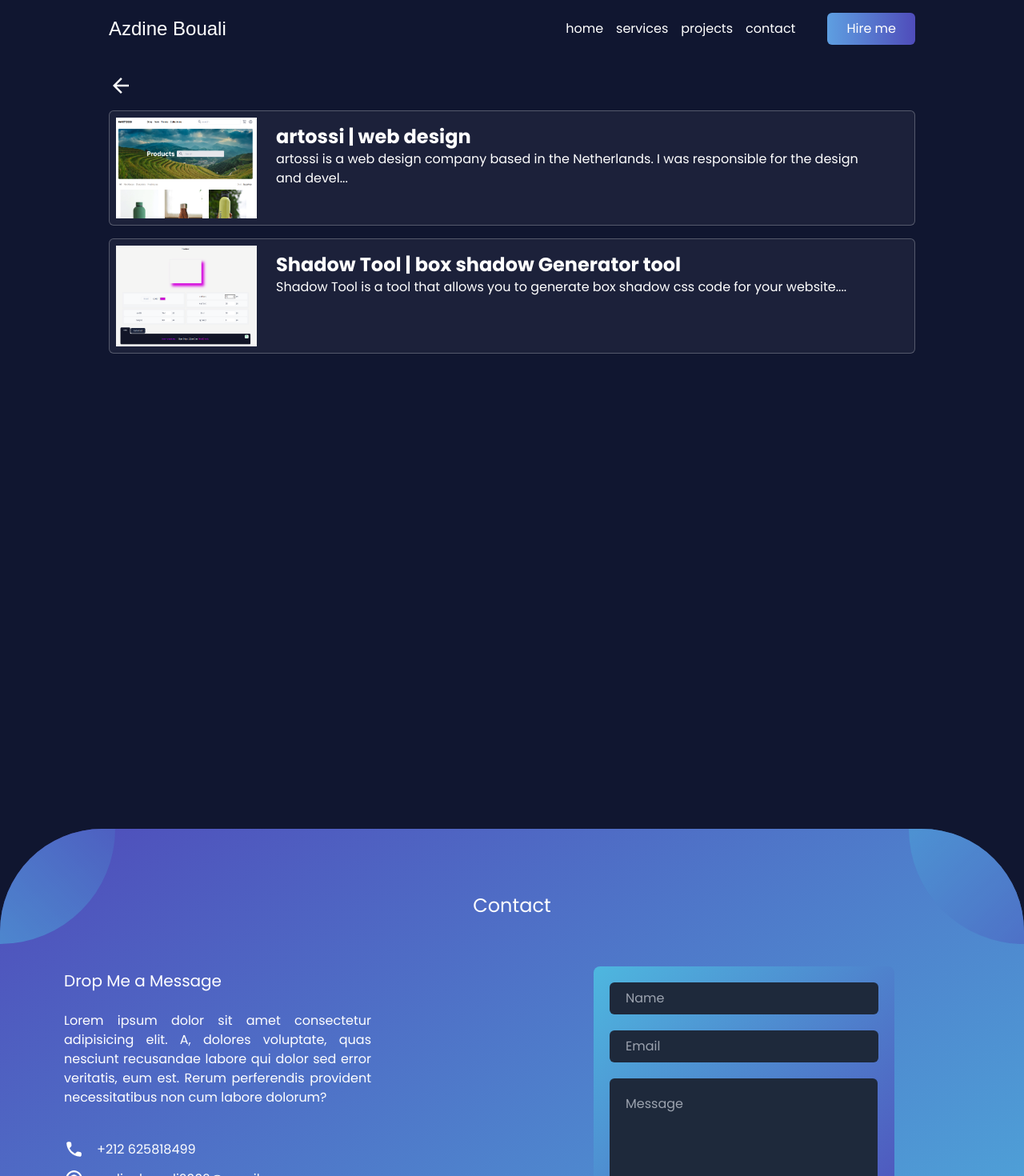
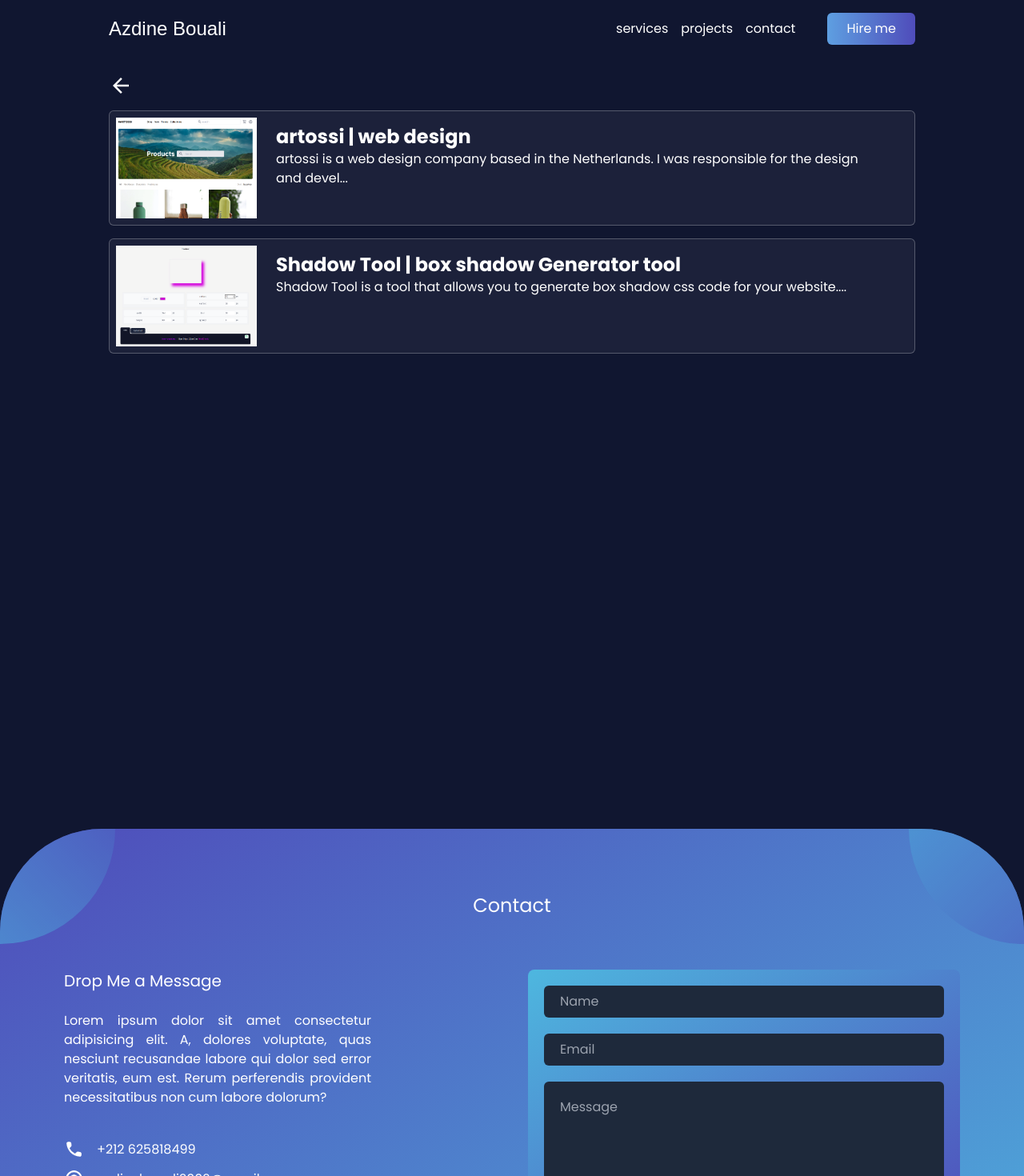
Before and after one commit to azdinexx/azdine-bouali-portfolio, a Next.js app: page /projects in a window 1280 px wide. Shown: the top 1470 px of the page at 80% size. Built offline with nearby package versions, Linux system fonts and the light colour scheme; a web font is replaced by a local one.

Commit message:
header links

```diff
--- a/src/app/page.tsx
+++ b/src/app/page.tsx
@@ -15,7 +15,9 @@ export default function Home() {
         <Hero />
         <AboutMe />
         <Portfolio />
-        <Services />
+        <div id='services'>
+          <Services />
+        </div>
         <Experience />
         {/*
       <Projects />
--- a/src/components/Contact.tsx
+++ b/src/components/Contact.tsx
@@ -8,6 +8,7 @@ function Contact() {
     'after:absolute after:w-72 after:h-72 after:bg-black after:right-0 after:top-0 after:content-[""] after:-translate-y-1/2 after:translate-x-1/2 after:rounded-full  after:bg-gradient-to-br after:from-[#4eb7df] after:to-[#4F4CBA] after:opacity-70';
   return (
     <div
+      id='contact'
       className={`bg-gradient-to-tl from-[#4eb7df] to-[#4F4CBA] min-h-screen rounded-lg md:rounded-t-[8rem] md:p-20 p-5 py-10 overflow-hidden relative ${before} ${after}`}
     >
       <h2 className='text-2xl text-center'>Contact</h2>
@@ -75,36 +76,30 @@ function Contact() {
           <form
             action=' '
             method='post'
-            className='mt-5 p-5   max-w-sm flex flex-col gap-5 bg-gradient-to-br from-[#4eb7df] to-[#4F4CBA] rounded-lg'
+            className='mt-5 p-5  w-full flex flex-col gap-5 bg-gradient-to-br from-[#4eb7df] to-[#4F4CBA] rounded-lg'
           >
-            <label htmlFor='name'>
             <input
-                className='pl-5 bg-slate-800 text-white py-2 rounded-md w-auto'
+              className='pl-5 bg-slate-800 text-white py-2 rounded-md w-full'
               type='text'
               name='name'
               id='name'
               placeholder='Name'
               autoComplete='off'
             />
-            </label>
-            <label htmlFor='email'>
             <input
-                className='pl-5 bg-slate-800 text-white py-2 rounded-md w-auto'
+              className='pl-5 bg-slate-800 text-white py-2 rounded-md w-full'
               type='email'
               name='email'
               id='email'
               placeholder='Email'
               autoComplete='off'
             />
-            </label>
-            <label htmlFor='message'>
             <textarea
               className='p-5 rounded-md bg-slate-800 text-white h-36'
               name='message'
               id='message'
               placeholder='Message'
             ></textarea>
-            </label>
             <button type='submit'>Send</button>
           </form>
         </div>
--- a/src/components/Header.tsx
+++ b/src/components/Header.tsx
@@ -1,5 +1,6 @@
 'use client';
 import { Sansita_Swashed } from 'next/font/google';
+import Link from 'next/link';
 
 const sansita_Swashed = Sansita_Swashed({
   subsets: ['latin'],
@@ -15,15 +16,23 @@ function Header() {
       transition={{ delay: 0.2 }}
       className='py-4 flex justify-between items-center'
     >
+      <Link href={'/'}>
         <div className={`${sansita_Swashed.className} text-2xl`}>
           Azdine Bouali
         </div>
+      </Link>
       <nav className='flex gap-10 items-center'>
         <ul className='md:flex gap-4 hidden '>
-          <li>home</li>
+          <Link href={'/#services'}>
             <li>services</li>
+          </Link>
+
+          <Link href={'projects'}>
             <li>projects</li>
+          </Link>
+          <Link href={'#contact'}>
             <li>contact</li>
+          </Link>
         </ul>
         <button
           className='py-2 px-6 font-
--- a/src/components/Project.tsx
+++ b/src/components/Project.tsx
@@ -44,7 +44,7 @@ function Project({
       <div className={textStyles}>
         <div className='max-w-sm flex flex-col gap-2'>
           <p className='font-thin text-2xl text-[#4eb7df] '>{project.tag}</p>
-          <h2 className='font-bold text-xl'>{project.title}</h2>
+          <h2 className='font-bold text-xl uppercase'>{project.title}</h2>
           <p className='text-justify font-semibold text-gray-200'>
             {project.description}
           </p>
```
Lines whose indentation alone changed are shown as unchanged.
